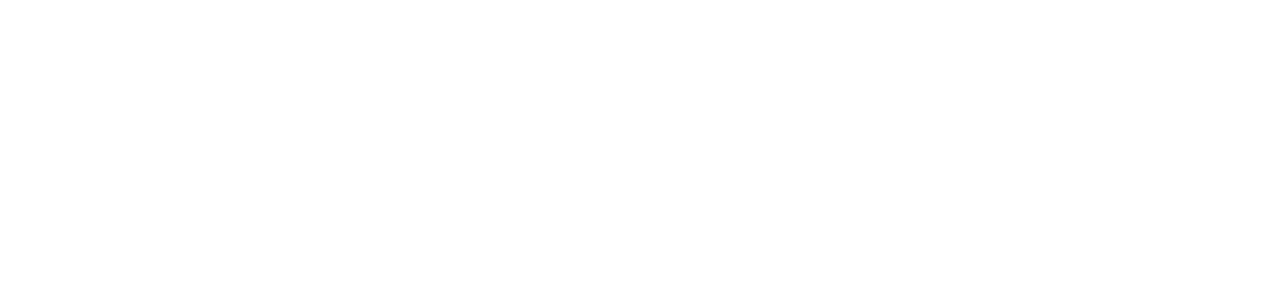
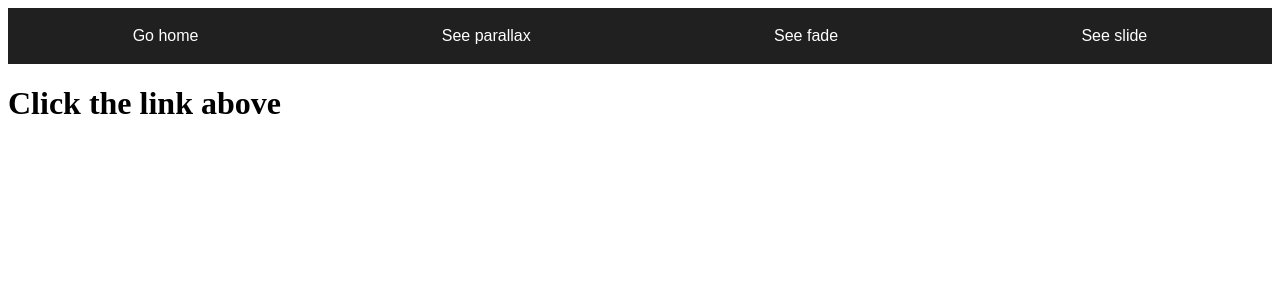
Before and after one commit to da-the-dev/angularTransitions, an Angular app: page / in a window 1280 px wide. Shown: the top 300 px of the page. Built offline with nearby package versions, Linux system fonts and the light colour scheme.

Commit message:
Styled main page

```diff
--- a/src/app/app.component.css
+++ b/src/app/app.component.css
@@ -0,0 +1,17 @@
+.container {
+    /* width: 100vw; */
+    display: flex;
+    flex-direction: row;
+    justify-content: space-evenly;
+    background: #202020;
+    border: solid #202020;
+
+}
+
+a:link,
+a:visited {
+    font: 1em sans-serif;
+    margin: 1rem auto;
+    color: #fff;
+    text-decoration: none;
+}
--- a/src/app/app.component.html
+++ b/src/app/app.component.html
@@ -1,2 +1,9 @@
+<div class="container">
+  <a routerLink="/">Go home</a>
+  <a routerLink="/parallax">See parallax</a>
+  <a routerLink="/fade">See fade</a>
+  <a routerLink="/slide">See slide</a>
+</div>
+<h1 *ngIf="isAtHome">Click the link above</h1>
 <router-outlet>
 </router-outlet>
--- a/src/app/app.component.ts
+++ b/src/app/app.component.ts
@@ -1,4 +1,7 @@
-import { Component } from '@angular/core';
+import { Component, OnInit } from '@angular/core';
+import { ActivatedRoute, Router } from '@angular/router';
+import { Location } from '@angular/common';
+
 
 @Component({
   selector: 'app-root',
@@ -7,4 +10,10 @@
 })
 export class AppComponent {
   title = 'transitions';
+  isAtHome: boolean
+
+  constructor(private Location: Location) {
+    console.log(this.Location.path())
+    this.isAtHome = this.Location.path() === ""
+  }
 }
```
